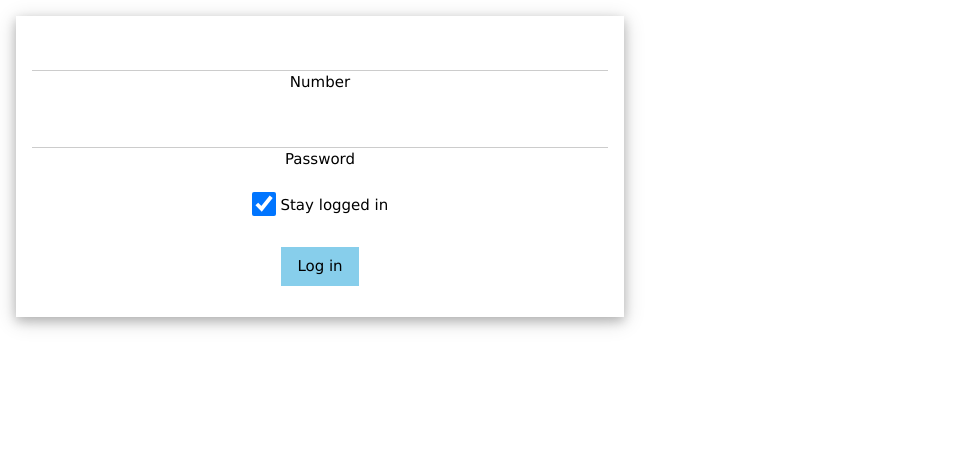
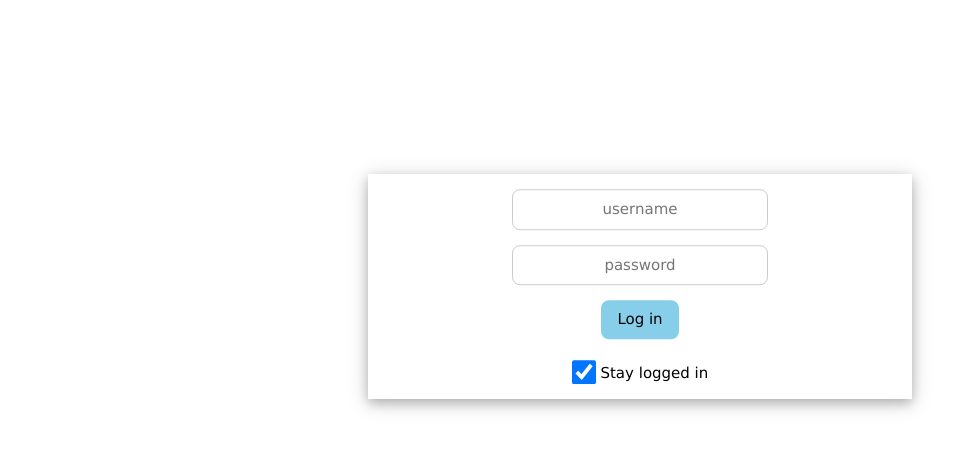
Before and after one commit to RicardoSoarezzz/BedRest_HospitalBedManagementSystem, a PHP site: page /login.html in a window 1280 px wide. Shown: the part 129-579 px from the top of the page, without its empty margins (0-975 px from the left). Run offline with PHP 8.4, Linux system fonts and the light colour scheme.

Commit message:
ESFF-47 Stylishing login menu

```diff
--- a/FrontEnd/login.html
+++ b/FrontEnd/login.html
@@ -26,23 +26,20 @@
     <h1>BedRest</h1>
     <h2>Login</h2>
 </header>
-
-<div class="w3-container w3-center w3-half w3-margin-top">
+<div class="w3-container w3-center w3-half w3-margin-top w3-display-middle" style="width:45%">
     <form class="w3-container w3-card-4"  action="Menu.html">
         <p>
-            <input class="w3-input" type="text" style="width:100%" required>
-            <label>Number</label>
+            <input class="w3-input w3-border w3-round-large w3-center w3-animate-input" type="text" style="width:50%" placeholder="username" required>
         </p>
         <p>
-            <input class="w3-input" type="password" style="width:100%" required>
-            <label>Password</label>
+            <input class="w3-input w3-border w3-round-large w3-center w3-animate-input" type="password" style="width:50%" placeholder="password" required>
+        </p>
+        <p>
+            <button class="w3-btn w3-light-blue w3-round-large"> Log in </button>
         </p>
         <p>
             <input id="milk" class="w3-check" type="checkbox" checked="checked">
             <label>Stay logged in</label>
-        </p>
-        <p>
-            <button class="w3-button w3-section w3-light-blue w3-ripple"> Log in </button>
         </p>
     </form>
 </div>
--- a/FrontEnd/menu.html
+++ b/FrontEnd/menu.html
@@ -71,8 +71,8 @@
         <div class="w3-container">
             <h3>STATISTICS</h3>
         </div>
-        <a class="w3-bar-item w3-button" onclick='loadHtml("div","STATISTICS","stas.html")'>General Stats</a>
-        <a class="w3-bar-item w3-button" onclick='loadHtml("div","STATISTICS","stas.html")'>Bed Stats</a>
+        <a class="w3-bar-item w3-button" onclick='loadHtml("div","STATISTICS","stats.html")'>General Stats</a>
+        <a class="w3-bar-item w3-button" onclick='loadHtml("div","STATISTICS","stats.html")'>Bed Stats</a>
 
     </div>
     <div id="menuTest" class="myMenu" style="display:none">
@@ -96,7 +96,7 @@
         <br>
         -<br>
         -<br>
-        Page Functionallity
+        Page Functionality
         Change when pressing a different option on the side bar
     </div>
 
--- a/FrontEnd/style.css
+++ b/FrontEnd/style.css
@@ -40,6 +40,7 @@ p{
 
 button {
   font-size: 12;
+
 }
 
 #back-to-top {
```
Also changed, not shown: FrontEnd/Menus/STATISTICS/stats.html (renamed from FrontEnd/Menus/STATISTICS/stas.html).
